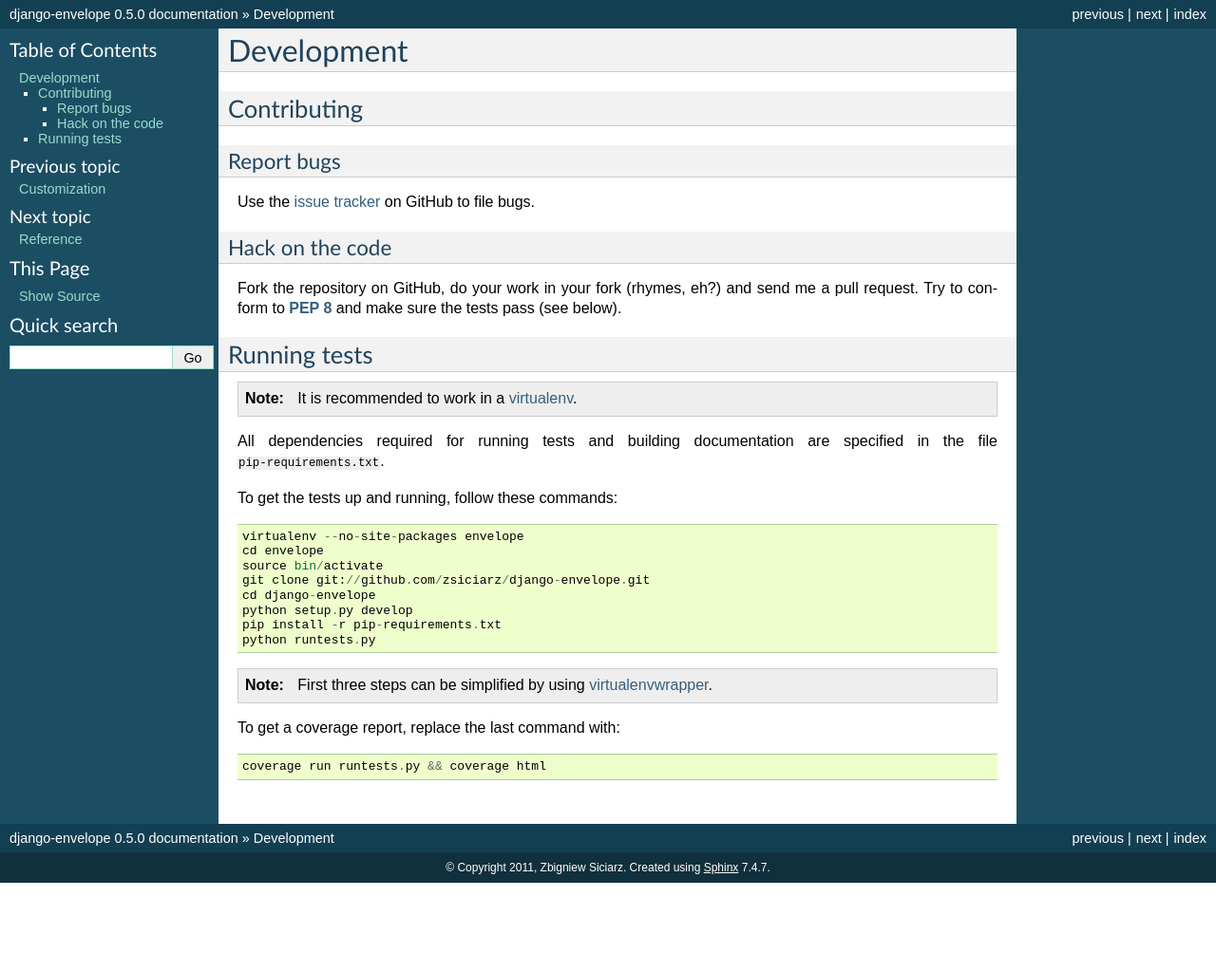
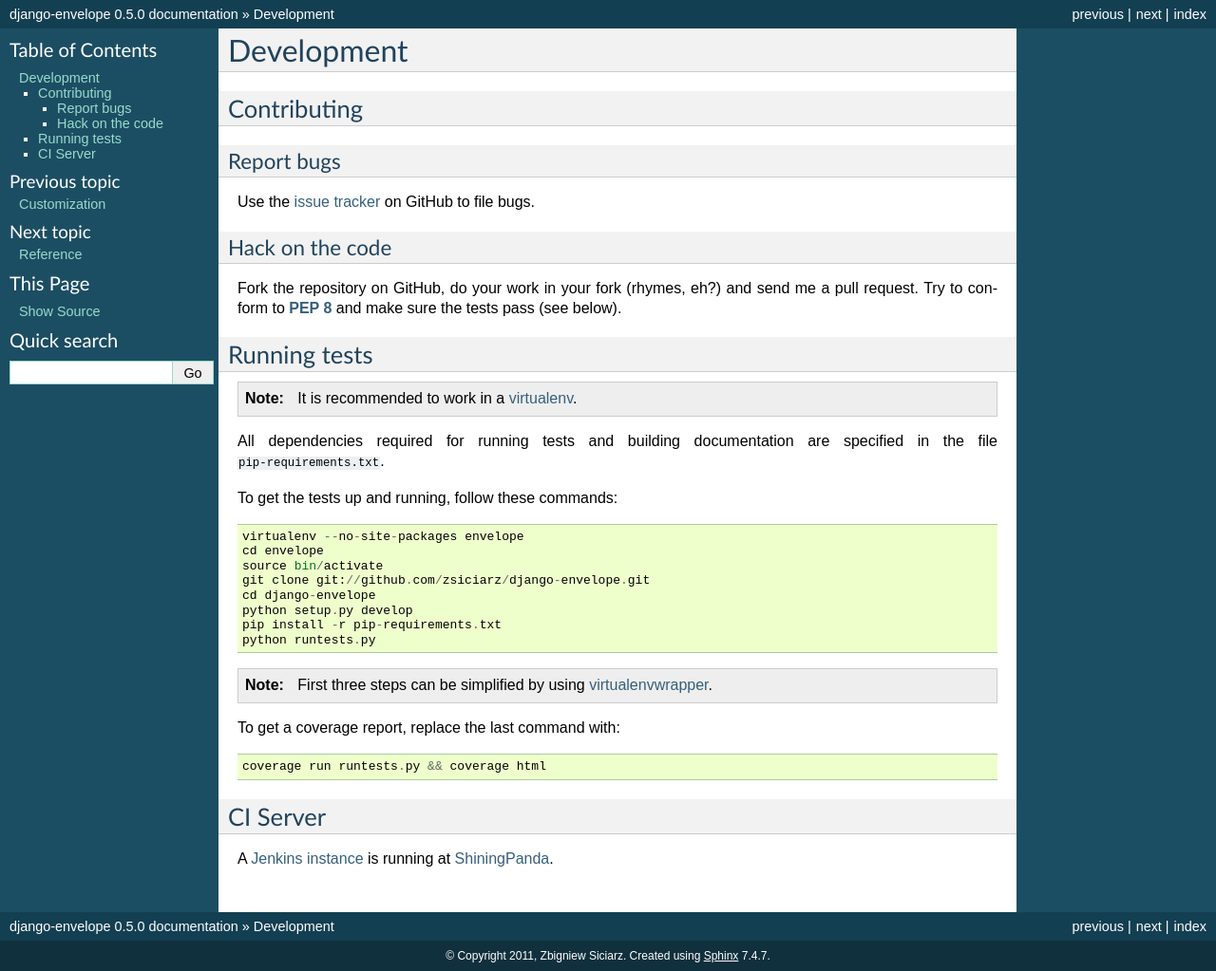
Before and after one commit to zsiciarz/django-envelope, a Sphinx documentation site: the page built from docs/development.rst, in a window 1280 px wide. Shown: the whole page at 95% size. Built offline with Sphinx 7.4.7, drawn with Linux system fonts in a browser that asks for light colours; before the commit the page ends 930 px from its top, so only the background shows below that.

Commit message:
Mentioned ShiningPanda in the docs.

```diff
--- a/docs/development.rst
+++ b/docs/development.rst
@@ -46,6 +46,14 @@ To get a coverage report, replace the last command with::
     coverage run runtests.py && coverage html
 
 
+CI Server
+=========
+
+A `Jenkins instance`_ is running at `ShiningPanda`_.
+
+
 .. _`issue tracker`: https://github.com/zsiciarz/django-envelope/issues
 .. _virtualenv: http://www.virtualenv.org/
 .. _virtualenvwrapper: http://www.doughellmann.com/projects/virtualenvwrapper/
+.. _`Jenkins instance`: https://jenkins.shiningpanda.com/django-envelope/
+.. _`ShiningPanda`: https://www.shiningpanda.com/
```
